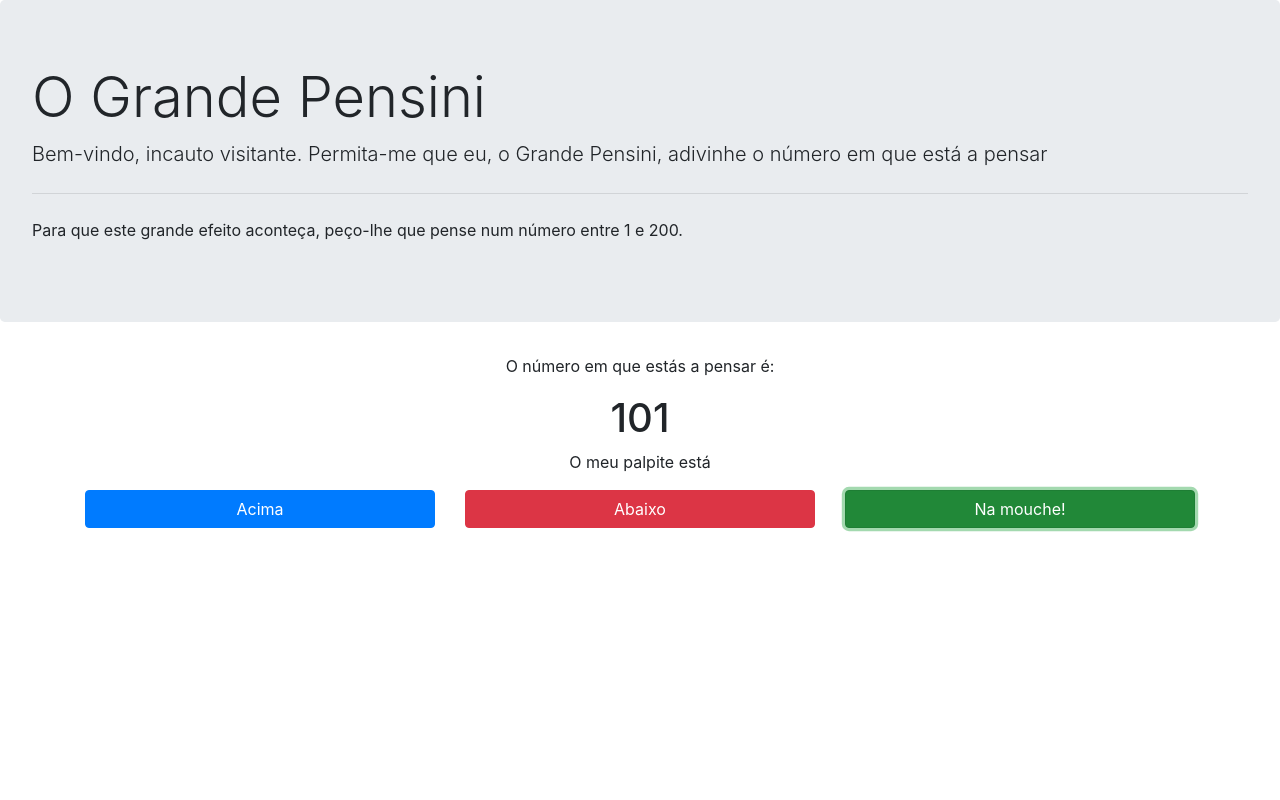
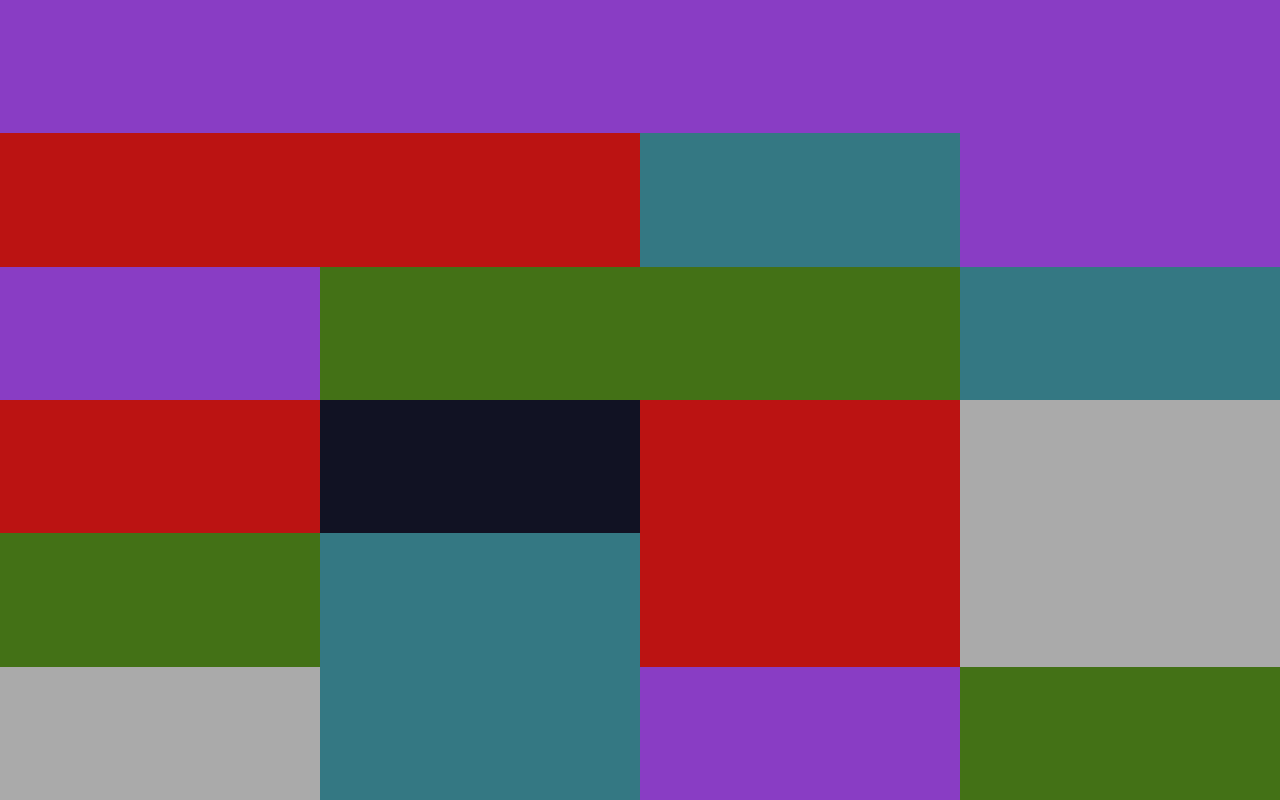
Before and after one commit to ika-01/o-grande-pensini, a plain HTML site: page index.html in a window 1280 px wide. Both pictures are taken after a click on the button "Na mouche!". Drawn offline with nearby package versions, Linux system fonts and the light colour scheme.

Commit message:
O_GRANDE_PENSINI

```diff
--- a/index.html
+++ b/index.html
@@ -14,6 +14,86 @@
 </head>
 
 <body>
+
+    <!--VITORIA-->
+    <!--                                                                  Ordem da camada-->
+    <div id="victory" class="w-100 h-100 bg-primary position-absolute d-none" style="z-index: 100;">
+        <div class="row w-100 h-100 p-0 m-0">
+            <div class="col-3 p-0 m-0 block">
+
+            </div>
+            <div class="col-3 p-0 m-0 block">
+
+            </div>
+            <div class="col-3 p-0 m-0 block">
+
+            </div>
+            <div class="col-3 p-0 m-0 block">
+
+            </div>
+            <div class="col-3 p-0 m-0 block">
+
+            </div>
+            <div class="col-3 p-0 m-0 block">
+
+            </div>
+            <div class="col-3 p-0 m-0 block">
+
+            </div>
+            <div class="col-3 p-0 m-0 block">
+
+            </div>
+            <div class="col-3 p-0 m-0 block">
+
+            </div>
+            <div class="col-3 p-0 m-0 block">
+
+            </div>
+            <div class="col-3 p-0 m-0 block">
+
+            </div>
+            <div class="col-3 p-0 m-0 block">
+
+            </div>
+            <div class="col-3 p-0 m-0 block">
+
+            </div>
+            <div class="col-3 p-0 m-0 block">
+
+            </div>
+            <div class="col-3 p-0 m-0 block">
+
+            </div>
+            <div class="col-3 p-0 m-0 block">
+
+            </div>
+            <div class="col-3 p-0 m-0 block">
+
+            </div>
+            <div class="col-3 p-0 m-0 block">
+
+            </div>
+            <div class="col-3 p-0 m-0 block">
+
+            </div>
+            <div class="col-3 p-0 m-0 block">
+
+            </div>
+            <div class="col-3 p-0 m-0 block">
+
+            </div>
+            <div class="col-3 p-0 m-0 block">
+
+            </div>
+            <div class="col-3 p-0 m-0 block">
+
+            </div>
+            <div class="col-3 p-0 m-0 block">
+
+            </div>
+        </div>
+    </div>
+
 
     <div class="jumbotron">
         <h1 class="display-4">O Grande Pensini</h1>
--- a/js/pensini.js
+++ b/js/pensini.js
@@ -1,3 +1,5 @@
+let ledboard = [];
+
 let minValue = 1;
 let maxValue = 200;
 
@@ -6,6 +8,33 @@ let guess = (minValue + maxValue) /2;
 let minValueElement = undefined;
 let maxValueElement = undefined;
 let guessValueElement = undefined;
+
+let interval = undefined;
+let changeCallCount = 0;
+
+let change = function(){
+
+    let colors = ['#893DC4', '#75427AA', '#437116', '#111223', '#347883', '#BB1312', '#AAAAAA'];
+
+    //Para depois de chegar aos 100
+    changeCallCount++;
+    if(changeCallCount > 100){
+        clearInterval(interval);
+        changeCallCount = 0;
+
+        //window -> objeto que representa a janela do browser
+        //location -> onde o browser está no momento (página que está a ser carregada)
+        //reload() -> recarregar a página
+        window.location.reload();
+    }
+
+    ledboard.forEach(function(x){
+
+        x.style.backgroundColor = colors[Math.floor(Math.random() * colors.length)];
+
+    });
+}
+
 
 let writeGuessToHTML= function(){
     guessValueElement.innerHTML = Math.round(guess);
@@ -28,10 +57,19 @@ let onButtonHigherPressed = function(){
 
 let onButtonSuccessPressed = function(){
     console.log("I've got it!!");
+
+    let victoryDiv = document.getElementById("victory");
+    victoryDiv.classList.remove("d-none");
+
+    //---(função chamada, milisegundos)
+    interval = setInterval(change, 80);
 }
 
 
 let main = function(){
+    ledboard = Array.from( document.getElementsByClassName("block") );
+
+
     //document -> objeto que temos no js, dentro do browser, que da acesso a todo o docuemntoq ue está a ser visualzado. da um conjunto de metodos para fazer perguntas ao docuemnto
     minValueElement = document.getElementById("minValue");
     maxValueElement = document.getElementById("maxValue");
```
